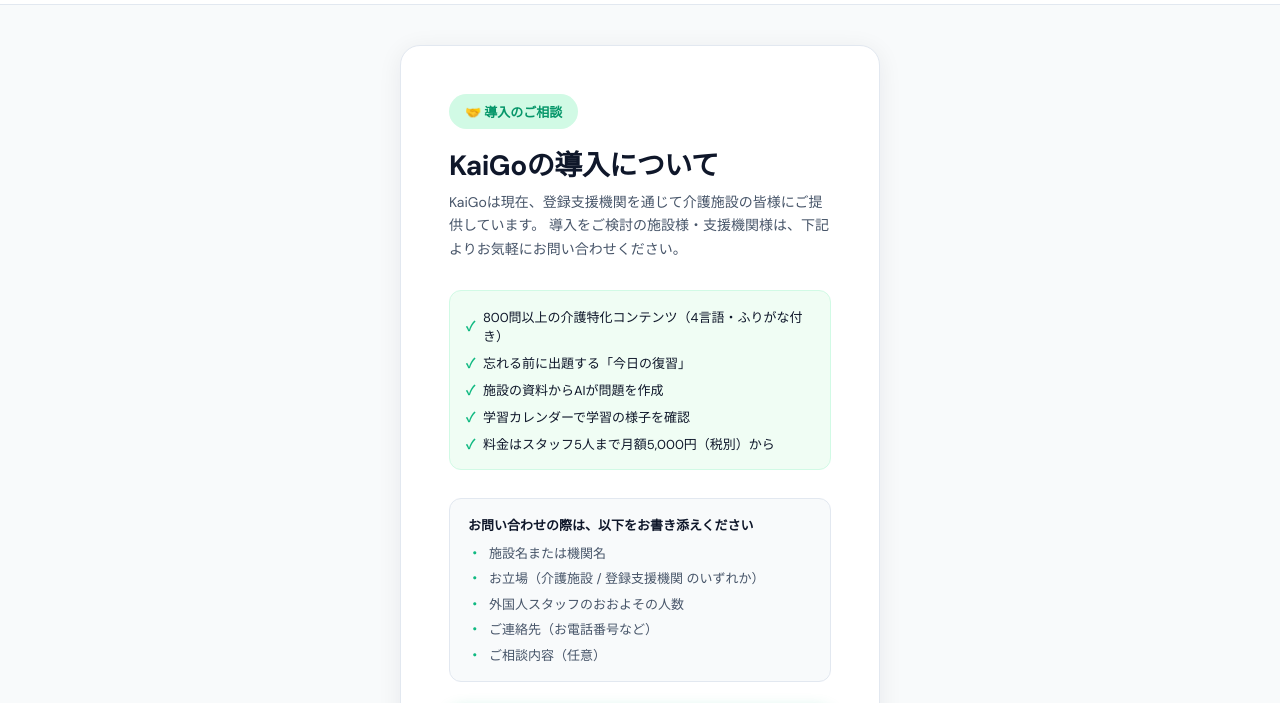
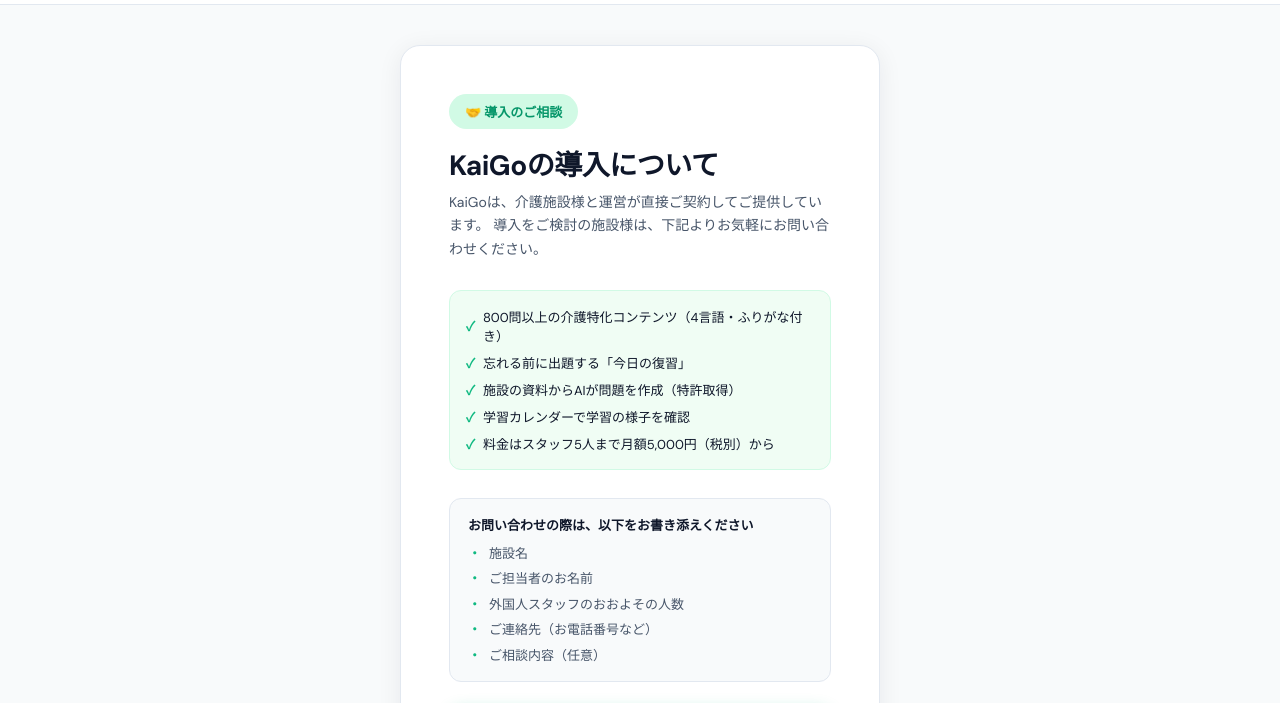
Before and after one commit to nknunome-ui/KaiGo-signup, a plain HTML site: page KaiGo-signup-info.html in a window 1280 px wide. Shown: the part 55-758 px from the top of the page. Drawn offline with Linux system fonts and the light colour scheme.

Commit message:
導入相談ページ：直接契約のみの案内に変更し、特許取得を表示
- 「登録支援機関を通じてご提供」の案内を、施設様と運営の直接契約の案内に変更
- 問い合わせに書き添える項目とメールのひな形から「機関名」「お立場」を外し、「ご担当者のお名前」を追加
- 資料からのAI問題作成に「特許取得」を表示

Co-Authored-By: Claude Opus 5.5 <noreply@anthropic.com>
Claude-Session: https://claude.ai/code/session_01JVfu3anK9g7xPEENMjVQDW

```diff
--- a/KaiGo-signup-info.html
+++ b/KaiGo-signup-info.html
@@ -202,14 +202,14 @@
     <div class="trial-badge">🤝 導入のご相談</div>
     <h1 class="card-title">KaiGoの導入について</h1>
     <p class="card-sub">
-      KaiGoは現在、登録支援機関を通じて介護施設の皆様にご提供しています。
-      導入をご検討の施設様・支援機関様は、下記よりお気軽にお問い合わせください。
+      KaiGoは、介護施設様と運営が直接ご契約してご提供しています。
+      導入をご検討の施設様は、下記よりお気軽にお問い合わせください。
     </p>
 
     <div class="benefits">
       <div class="benefit-item"><span class="benefit-check">✓</span>800問以上の介護特化コンテンツ（4言語・ふりがな付き）</div>
       <div class="benefit-item"><span class="benefit-check">✓</span>忘れる前に出題する「今日の復習」</div>
-      <div class="benefit-item"><span class="benefit-check">✓</span>施設の資料からAIが問題を作成</div>
+      <div class="benefit-item"><span class="benefit-check">✓</span>施設の資料からAIが問題を作成（特許取得）</div>
       <div class="benefit-item"><span class="benefit-check">✓</span>学習カレンダーで学習の様子を確認</div>
       <div class="benefit-item"><span class="benefit-check">✓</span>料金はスタッフ5人まで月額5,000円（税別）から</div>
     </div>
@@ -217,15 +217,15 @@
     <div class="guide">
       <div class="guide-title">お問い合わせの際は、以下をお書き添えください</div>
       <ul class="guide-list">
-        <li>施設名または機関名</li>
-        <li>お立場（介護施設 / 登録支援機関 のいずれか）</li>
+        <li>施設名</li>
+        <li>ご担当者のお名前</li>
         <li>外国人スタッフのおおよその人数</li>
         <li>ご連絡先（お電話番号など）</li>
         <li>ご相談内容（任意）</li>
       </ul>
     </div>
 
-    <a class="btn-mail" href="mailto:kai@flavor-hotaru.jp?subject=KaiGo導入のご相談&body=施設名・機関名：%0D%0Aお立場（介護施設／登録支援機関）：%0D%0A外国人スタッフの人数：%0D%0Aご連絡先：%0D%0Aご相談内容：%0D%0A">
+    <a class="btn-mail" href="mailto:kai@flavor-hotaru.jp?subject=KaiGo導入のご相談&body=施設名：%0D%0Aご担当者のお名前：%0D%0A外国人スタッフの人数：%0D%0Aご連絡先：%0D%0Aご相談内容：%0D%0A">
       メールで問い合わせる →
     </a>
     <p class="mail-fallback">
```
Also changed, not shown: index.html (+6 -6 lines).
